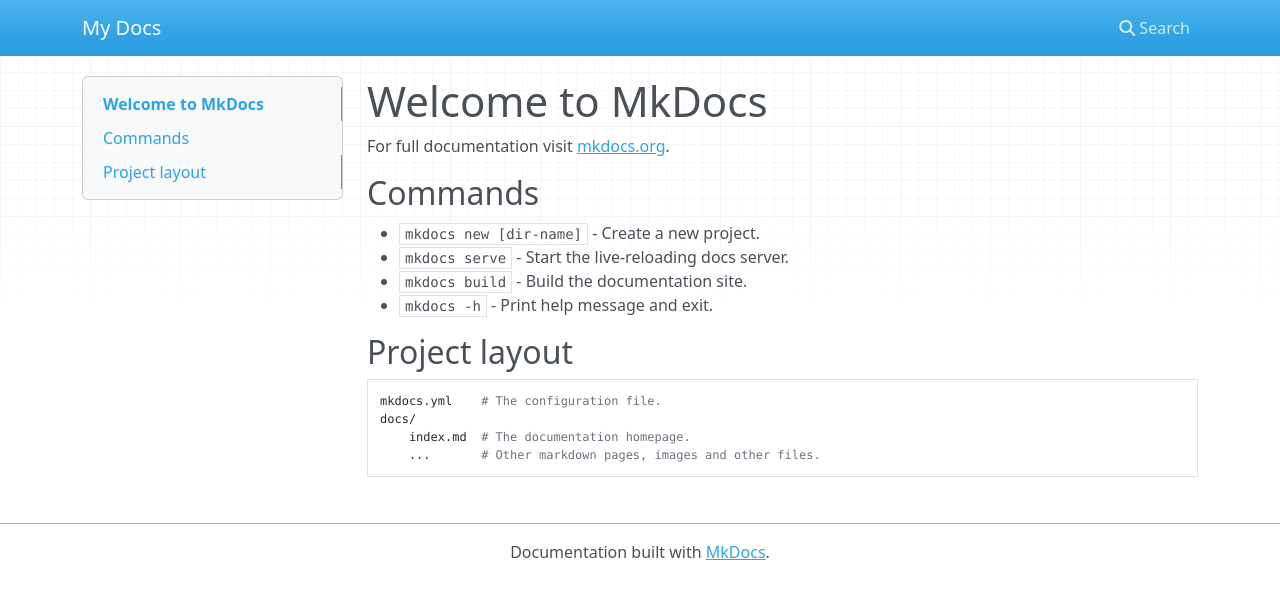
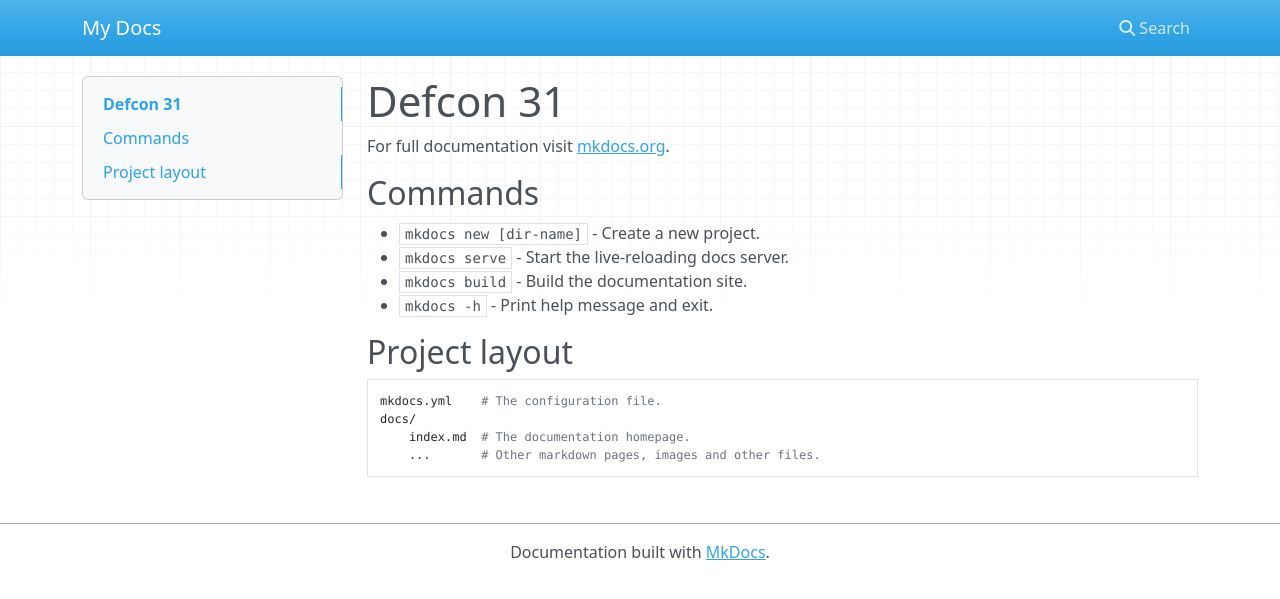
Before and after one commit to maxcurrent/dc31, an MkDocs documentation site: the page built from docs/index.md, in a window 1280 px wide. Shown: the top 599 px of the page. Built offline with MkDocs 1.6.1, drawn with Linux system fonts in a browser that asks for light colours; nearby versions of some CDN libraries.

Commit message:
Update index.md

```diff
--- a/docs/index.md
+++ b/docs/index.md
@@ -1,4 +1,4 @@
-# Welcome to MkDocs
+# Defcon 31
 
 For full documentation visit [mkdocs.org](https://www.mkdocs.org).
 
```
